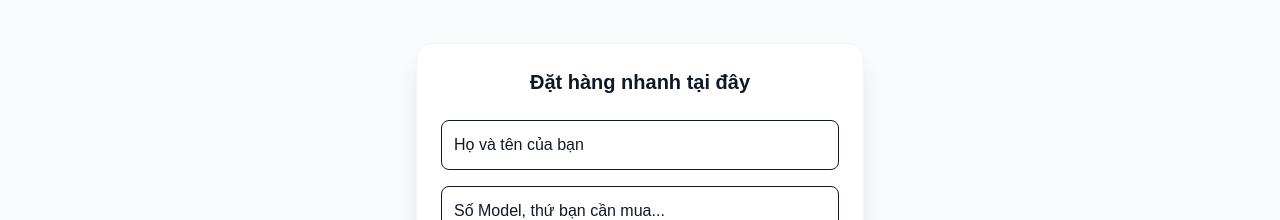
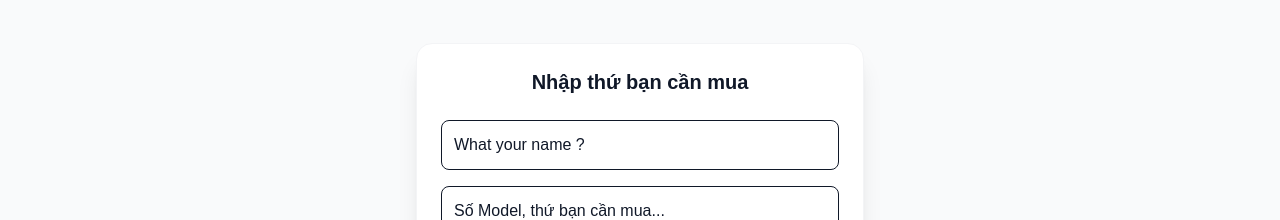
Before and after one commit to dotienminh6-svg/Cua-hang-cua-minh, a Next.js app: page / in a window 1280 px wide. Shown: the part 245-465 px from the top of the page. Built offline with nearby package versions, Linux system fonts and the light colour scheme.

Commit message:
thay doi chu

```diff
--- a/app/page.tsx
+++ b/app/page.tsx
@@ -21,11 +21,11 @@ export default function Home() {
 
       {/* 3. Phần Form đặt hàng (Order Form) */}
       <section className="max-w-md mx-auto mt-10 p-6 bg-white rounded-2xl shadow-xl border border-gray-100">
-        <h2 className="text-xl font-bold mb-6 text-center text-gray-900">Đặt hàng nhanh tại đây</h2>
+        <h2 className="text-xl font-bold mb-6 text-center text-gray-900">Nhập thứ bạn cần mua</h2>
         <form className="space-y-4">
         <input
   type="text"
-  placeholder="Họ và tên của bạn"
+  placeholder="What your name ?"
   className="w-full border p-3 rounded-lg focus:ring-2 focus:ring-blue-400 outline-none text-gray-900 placeholder-gray-900"
   required
 />
```
